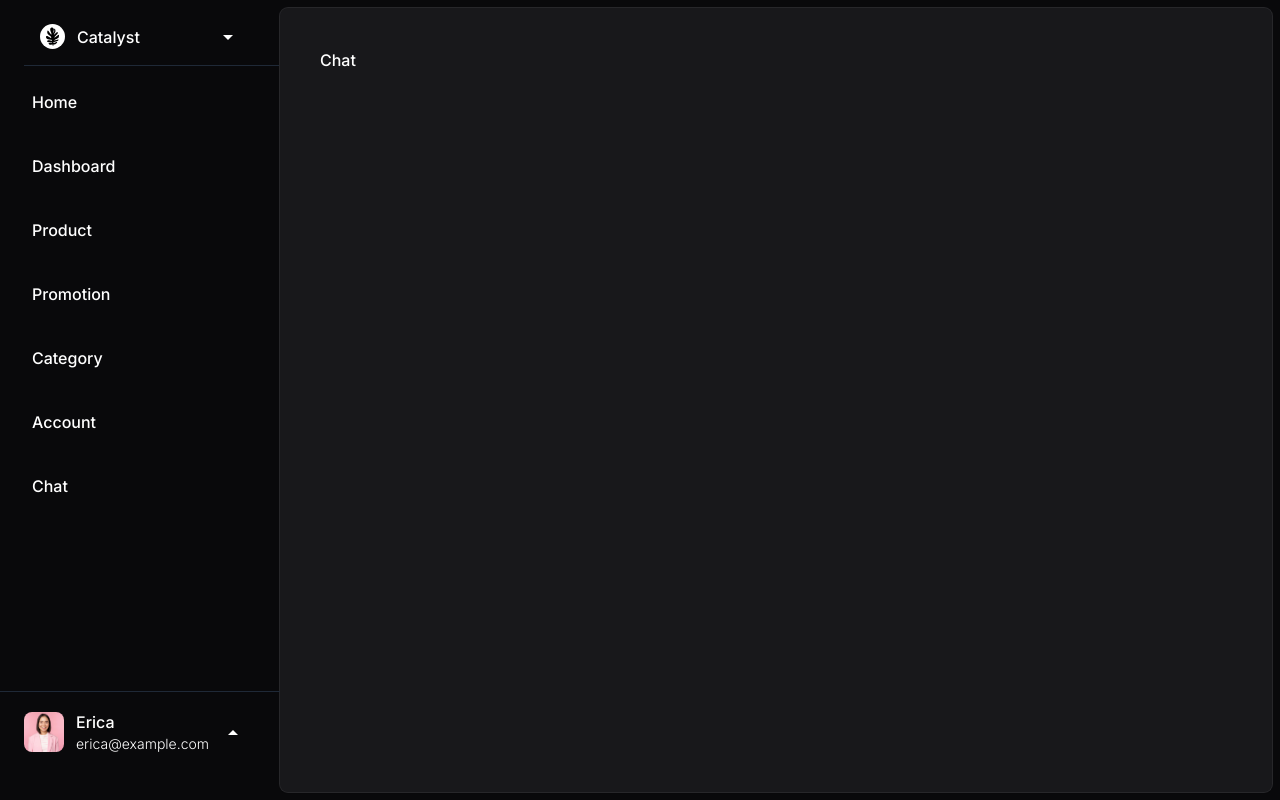
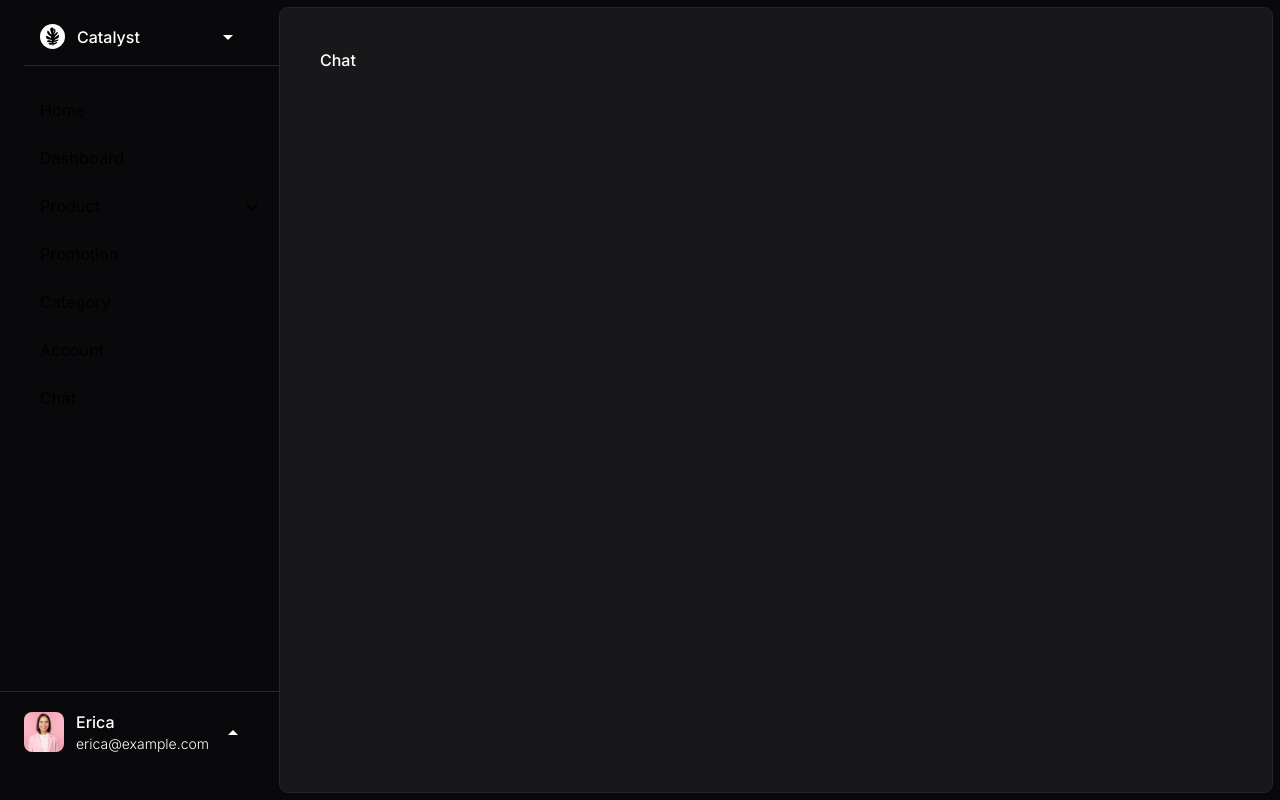
Before and after one commit to khadonnn/plant-home, a React (Create React App) app in the folder admin/: page /chat in a window 1280 px wide. Built offline with nearby package versions, Linux system fonts and the light colour scheme.

Commit message:
template (recursive side bar): in recursiveSideBar2.js

```diff
--- a/admin/src/components/layout/sidebar/RecursiveSideBar2.js
+++ b/admin/src/components/layout/sidebar/RecursiveSideBar2.js
@@ -1,4 +1,3 @@
-import { Accordion, AccordionDetails, AccordionSummary } from '@mui/material';
 import React, { useState } from 'react';
 import { useNavigate } from 'react-router-dom';
 import ArrowDropDownIcon from '@mui/icons-material/ArrowDropDown';
@@ -8,55 +7,84 @@ import ListItemText from '@mui/material/ListItemText';
 import Collapse from '@mui/material/Collapse';
 import ExpandLess from '@mui/icons-material/ExpandLess';
 import ExpandMore from '@mui/icons-material/ExpandMore';
-const RecursiveSideBar = ({ routes, parentPath = '' }) => {
+
+const RecursiveSideBar = ({ routes, isRecursive = false, parentPath = '' }) => {
   const pathname = window.location.pathname;
-  const navigate = useNavigate();
-  //control according
 
-  const handleBtn = (path) => {
-    if (path) {
-      setOpen(!open);
-      navigate(path);
-    }
-    return null;
+  return (
+    <List disablePadding={isRecursive} component={isRecursive ? 'div' : null}>
+      {routes.map((route) => (
+        <NavBarBtn
+          key={route.path}
+          route={route}
+          currentPath={pathname}
+          isRecursive={isRecursive}
+          parentPath={parentPath}
+        />
+      ))}
+    </List>
+  );
 };
-  const [open, setOpen] = useState(false);
-  return (
-    <aside className="h-full w-[200px] bg-cus-dark text-white">
-      <ul>
-        {routes.map((route) => {
+
+const NavBarBtn = ({ route, parentPath = '', isRecursive }) => {
   const isNavBar = route && route.name && route.component && route.path;
   const fullPath = parentPath + route.path;
-          if (isNavBar) {
-            console.log(route.name);
+  const levelOfPath = fullPath.split('/').length - 1;
+  const isHasChild =
+    !!route.child &&
+    !!route.child.length &&
+    route.child.filter((child) => child.name).length > 0;
+
+  const navigate = useNavigate();
+  const [open, setOpen] = useState(false);
+
+  const handleBtn = () => {
+    navigate(fullPath);
+  };
+
+  const handleCollapse = () => {
+    isHasChild && setOpen(!open);
+  };
+
+  const ArrowIcon = () => {
+    return (
+      <span
+        onClick={(e) => {
+          e.stopPropagation();
+          handleCollapse();
+        }}
+      >
+        {open ? <ExpandLess /> : <ExpandMore />}
+      </span>
+    );
+  };
+
+  // early return
+  if (!isNavBar) return null;
+
   return (
     <>
-                <ul className="list-none py-2" key={fullPath}>
-                  <button
-                    onClick={() => handleBtn(fullPath)}
-                    className="w-full rounded-sm px-2 py-1 pr-5 text-left hover:bg-cus-brown"
+      <ListItemButton
+        key={fullPath}
+        onClick={handleBtn}
+        sx={isRecursive ? { pl: 2 * levelOfPath } : {}}
       >
-                    {route.name}
-                  </button>
-                  <List>
-                    {route.child && route.name && (
+        {/* <ListItemIcon>{route.icon ? route.icon : null}</ListItemIcon> */}
+
+        <ListItemText primary={route.name} />
+
+        {isHasChild ? <ArrowIcon /> : null}
+      </ListItemButton>
+      {isHasChild && (
         <Collapse in={open} timeout="auto" unmountOnExit>
-                        <List className="mt-4 pl-5">
           <RecursiveSideBar
             routes={route.child}
-                            parentPath={route.path}
+            parentPath={fullPath}
+            isRecursive={true}
           />
-                        </List>
         </Collapse>
       )}
-                  </List>
-                </ul>
     </>
-            );
-          }
-        })}
-      </ul>
-    </aside>
   );
 };
 
```
Lines whose indentation alone changed are shown as unchanged.
